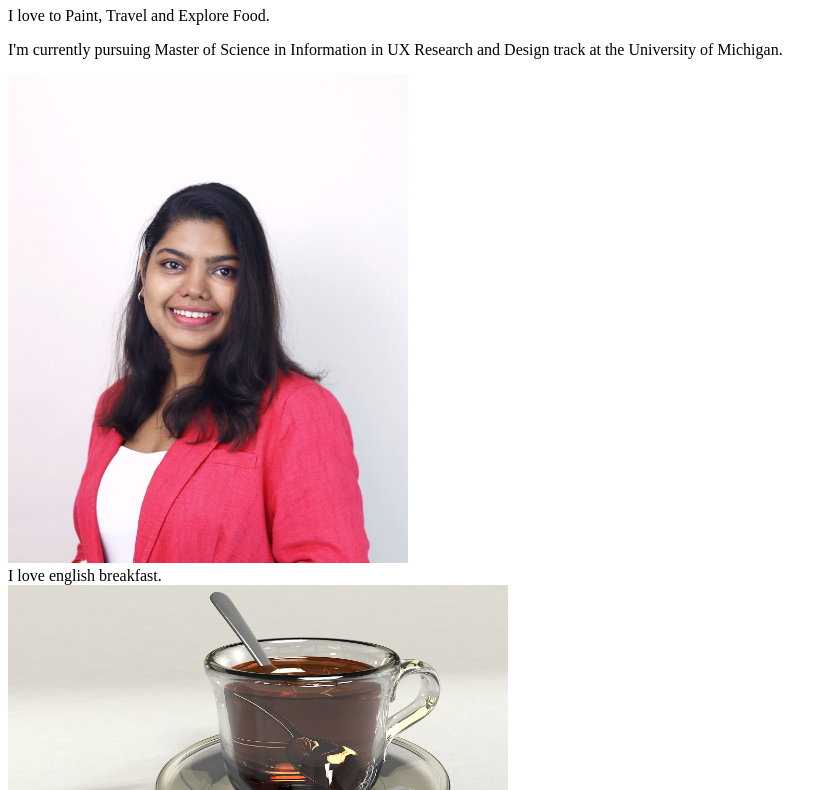
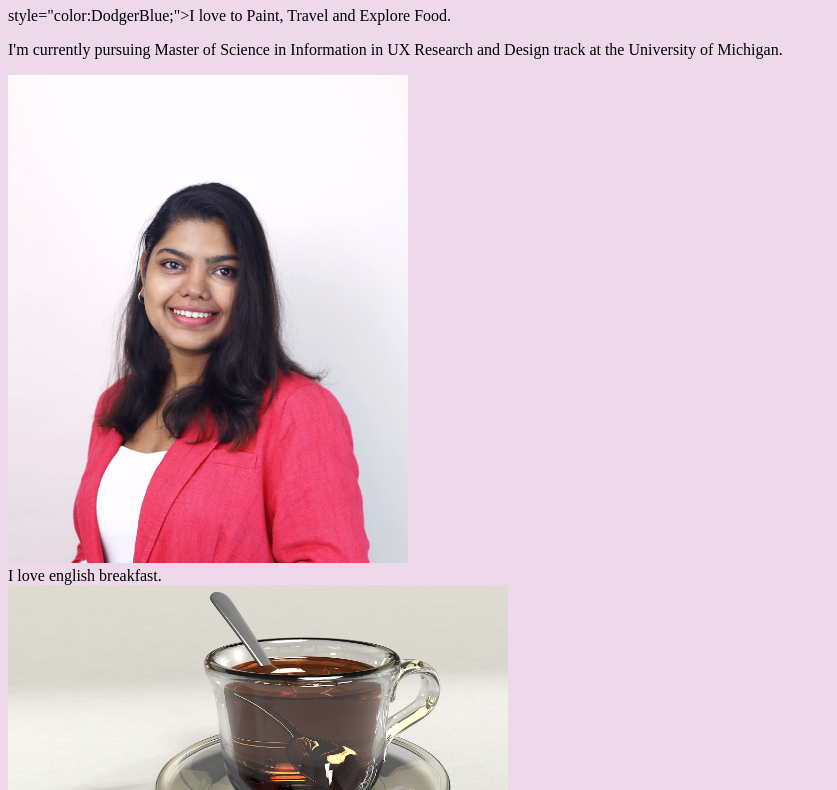
Before and after one commit to samikshya109/discussion_wk3, a plain HTML site: page samikshya.html in a window 1280 px wide. Shown: the part 187-977 px from the top of the page, without its empty margins (0-837 px from the left). Drawn offline with Linux system fonts and the light colour scheme.

Commit message:
Add files via upload

```diff
--- a/css/style.css
+++ b/css/style.css
@@ -1 +1,4 @@
 h1{color:rgb(116, 35, 116);}
+body {
+    background-color: rgb(237, 217, 234);
+  }
--- a/samikshya.html
+++ b/samikshya.html
@@ -22,7 +22,7 @@
             </ul>
         </nav>
         <h1>Hi, Am Samikshya!</h1>
-        <p>I love to Paint, Travel and Explore Food.</p>
+        <p>style="color:DodgerBlue;">I love to Paint, Travel and Explore Food.</p>
         <p>I'm currently pursuing Master of Science in Information in UX Research and Design track at the University of Michigan.</p>
         <img src = "images/IMG_0012.jpg" width="400" alt = "samikshya me">
     </header>
```
